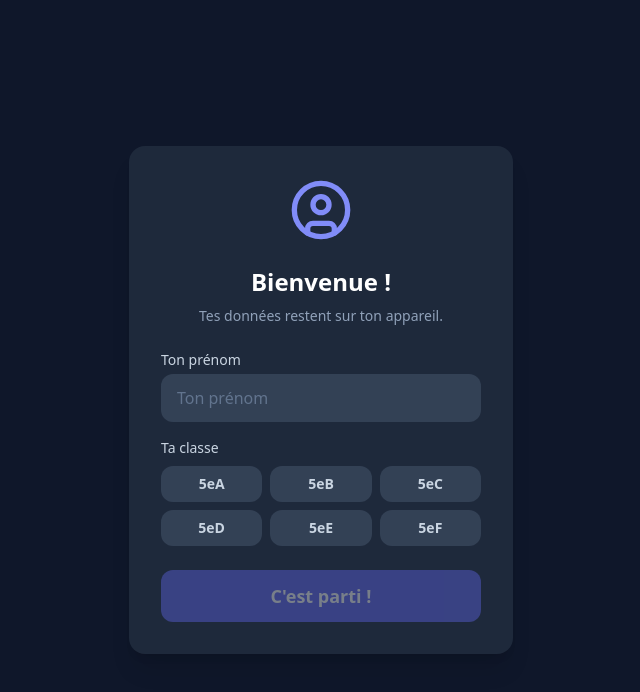
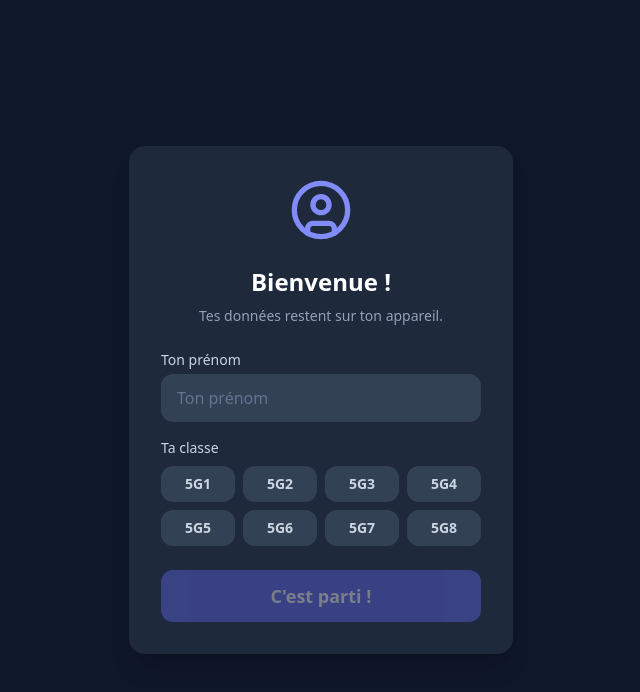
Before and after one commit to rachid598/5e, a React (Vite) app: page / in a window 1280 px wide. Shown: the top 692 px of the page, without its empty margins (319-959 px from the left). Built offline with nearby package versions, Linux system fonts and the light colour scheme.

Commit message:
fix: rename classes from 5eA-5eF to 5G1-5G8
Update class selection buttons to match actual class names.
Grid layout changed from 3 to 4 columns to fit 8 classes.

https://claude.ai/code/session_01GcfsaPpQGuuoXLzXEoYXoP

```diff
--- a/src/components/PlayerForm.jsx
+++ b/src/components/PlayerForm.jsx
@@ -1,7 +1,7 @@
 import { useState } from 'react'
 import { UserCircle } from 'lucide-react'
 
-const CLASSES = ['5eA', '5eB', '5eC', '5eD', '5eE', '5eF']
+const CLASSES = ['5G1', '5G2', '5G3', '5G4', '5G5', '5G6', '5G7', '5G8']
 
 export default function PlayerForm({ onSave }) {
   const [name, setName] = useState('')
@@ -44,7 +44,7 @@ export default function PlayerForm({ onSave }) {
         <label className="block mb-2 text-sm font-medium text-slate-300">
           Ta classe
         </label>
-        <div className="grid grid-cols-3 gap-2 mb-6">
+        <div className="grid grid-cols-4 gap-2 mb-6">
           {CLASSES.map((c) => (
             <button
               key={c}
```
